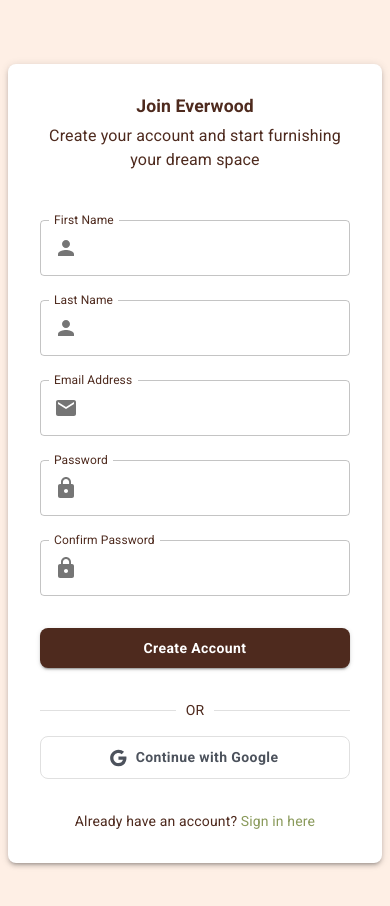
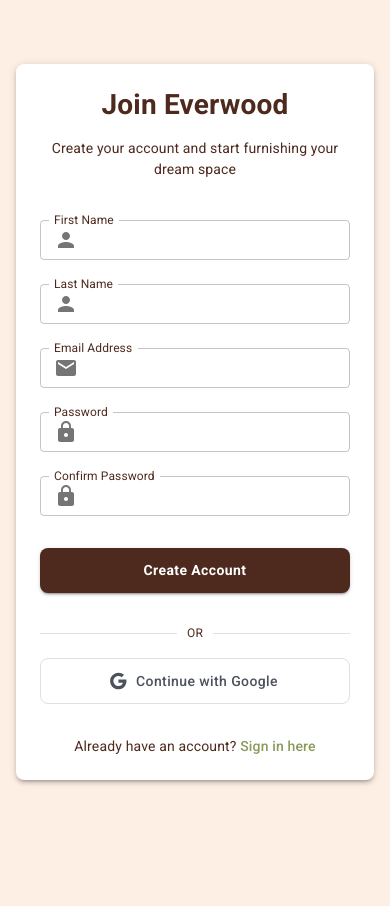
Before and after one commit to Mahrukh-Adeel/ecommerce-platform, a React (Vite) app in the folder frontend/: page /signup in a window 390 px wide. Shown: the top 906 px of the page. After the commit the page ends 844 px from the top, so only its background shows below. Built offline with nearby package versions, Linux system fonts and the light colour scheme.

Commit message:
Fix responsive design issues and function naming error

```diff
--- a/frontend/src/pages/Auth/SignupPage.tsx
+++ b/frontend/src/pages/Auth/SignupPage.tsx
@@ -131,30 +131,47 @@
     <Container
       maxWidth="sm"
       sx={{
-        py: 8,
+        py: { xs: 4, sm: 6, md: 8 },
+        px: { xs: 2, sm: 3 },
         display: 'flex',
         flexDirection: 'column',
         alignItems: 'center',
         justifyContent: 'center',
         minHeight: '100vh',
-        minWidth: '100vw'
+        bgcolor: 'background.default'
       }}
     >
       <Paper
         elevation={3}
         sx={{
-          p: 4,
+          p: { xs: 3, sm: 4, md: 5 },
           borderRadius: 2,
           width: '100%',
-          maxWidth: 500,
+          maxWidth: { xs: '100%', sm: 450, md: 500 },
           mx: 'auto'
         }}
       >
-        <Box sx={{ textAlign: 'center', mb: 4 }}>
-          <Typography variant="h4" component="h1" gutterBottom sx={{ color: 'primary.main', fontWeight: 'bold' }}>
+        <Box sx={{ textAlign: 'center', mb: { xs: 3, sm: 4 } }}>
+          <Typography
+            variant="h4"
+            component="h1"
+            gutterBottom
+            sx={{
+              color: 'primary.main',
+              fontWeight: 'bold',
+              fontSize: { xs: '1.75rem', sm: '2rem', md: '2.25rem' },
+              mb: 2
+            }}
+          >
             Join Everwood
           </Typography>
-          <Typography variant="body1" color="text.secondary">
+          <Typography
+            variant="body1"
+            color="text.secondary"
+            sx={{
+              fontSize: { xs: '0.875rem', sm: '1rem' }
+            }}
+          >
             Create your account and start furnishing your dream space
           </Typography>
         </Box>
@@ -179,6 +196,7 @@
             error={!!errors.firstName}
             helperText={errors.firstName}
             margin="normal"
+            size={window.innerWidth < 600 ? "small" : "medium"}
             InputProps={{
               startAdornment: <Person sx={{ color: 'action.active', mr: 1 }} />
             }}
@@ -194,6 +212,7 @@
             error={!!errors.lastName}
             helperText={errors.lastName}
             margin="normal"
+            size={window.innerWidth < 600 ? "small" : "medium"}
             InputProps={{
               startAdornment: <Person sx={{ color: 'action.active', mr: 1 }} />
             }}
@@ -210,6 +229,7 @@
             error={!!errors.email}
             helperText={errors.email}
             margin="normal"
+            size={window.innerWidth < 600 ? "small" : "medium"}
             InputProps={{
               startAdornment: <Email sx={{ color: 'action.active', mr: 1 }} />
             }}
@@ -226,6 +246,7 @@
             error={!!errors.password}
             helperText={errors.password}
             margin="normal"
+            size={window.innerWidth < 600 ? "small" : "medium"}
             InputProps={{
               startAdornment: <Lock sx={{ color: 'action.active', mr: 1 }} />
             }}
@@ -242,6 +263,7 @@
             error={!!errors.confirmPassword}
             helperText={errors.confirmPassword}
             margin="normal"
+            size={window.innerWidth < 600 ? "small" : "medium"}
             InputProps={{
               startAdornment: <Lock sx={{ color: 'action.active', mr: 1 }} />
             }}
@@ -253,10 +275,13 @@
             fullWidth
             variant="contained"
             disabled={isSubmitting}
+            size={window.innerWidth < 600 ? "medium" : "large"}
             sx={{
               mt: 3,
               mb: 2,
-              py: 1.5,
+              py: { xs: 1.25, sm: 1.5 },
+              fontSize: { xs: '0.875rem', sm: '1rem' },
+              fontWeight: 600,
               bgcolor: 'primary.main',
               '&:hover': {
                 bgcolor: 'primary.dark'
@@ -268,7 +293,11 @@
 
           {/* Google Signup Button */}
           <Divider sx={{ my: 2 }}>
-            <Typography variant="body2" color="text.secondary">
+            <Typography
+              variant="body2"
+              color="text.secondary"
+              sx={{ fontSize: { xs: '0.75rem', sm: '0.875rem' } }}
+            >
               OR
             </Typography>
           </Divider>
@@ -278,9 +307,12 @@
             variant="outlined"
             startIcon={<Google />}
             onClick={handleGoogleSignup}
+            size={window.innerWidth < 600 ? "medium" : "large"}
             sx={{
               mb: 2,
-              py: 1.5,
+              py: { xs: 1.25, sm: 1.5 },
+              fontSize: { xs: '0.875rem', sm: '1rem' },
+              fontWeight: 500,
               borderColor: 'grey.300',
               color: 'text.primary',
               '&:hover': {
@@ -293,14 +325,19 @@
           </Button>
 
           {/* Login Link */}
-          <Box sx={{ textAlign: 'center', mt: 2 }}>
-            <Typography variant="body2" color="text.secondary">
+          <Box sx={{ textAlign: 'center', mt: { xs: 2, sm: 3 } }}>
+            <Typography
+              variant="body2"
+              color="text.secondary"
+              sx={{ fontSize: { xs: '0.875rem', sm: '1rem' } }}
+            >
               Already have an account?{' '}
               <Link
                 href="/login"
                 sx={{
                   color: 'secondary.main',
                   textDecoration: 'none',
+                  fontWeight: 500,
                   '&:hover': { textDecoration: 'underline' }
                 }}
               >
--- a/frontend/src/pages/ProductDetail.tsx
+++ b/frontend/src/pages/ProductDetail.tsx
@@ -26,7 +26,7 @@
 import Footer from "../components/Footer";
 import LoginRequiredAlert from "../components/ui/LoginRequiredAlert";
 import { useEffect, useState } from "react";
-import { useParams, useNavigate } from "react-router-dom";
+import { useParams } from "react-router-dom";
 import { useCartStore } from '../store/cartStore';
 import { useWishlistStore } from '../store/wishlistStore';
 import { useAuthStore } from '../store/authStore';
@@ -35,7 +35,6 @@
 
 const ProductDetail: React.FC = () => {
   const { id: productId } = useParams();
-  const navigate = useNavigate();
 
   const {
     currentProduct: product,
@@ -50,7 +49,7 @@
     setSelectedImage,
     incrementQuantity,
     decrementQuantity,
-    resetQuantity
+    resetProductDetailState
   } = useUIStore();
 
   const { addItemToCart } = useCartStore();
@@ -73,9 +72,9 @@
   useEffect(() => {
     if (productId) {
       fetchSingleProduct(productId);
-      resetQuantity();
+      resetProductDetailState();
     }
-  }, [productId, fetchSingleProduct, resetQuantity]);
+  }, [productId, fetchSingleProduct, resetProductDetailState]);
 
   const handleQuantityChange = (delta: number) => {
     if (delta > 0) {
@@ -96,7 +95,6 @@
 
     try {
       await addItemToCart(product._id, quantity);
-      // Optionally show success message
     } catch (error) {
       console.error('Failed to add product to cart:', error);
     }
--- a/frontend/src/pages/User/Profile.tsx
+++ b/frontend/src/pages/User/Profile.tsx
@@ -197,7 +197,14 @@
     <>
       <NavBar />
 
-      <Container maxWidth="lg" sx={{ mt: 4, mb: 6 }}>
+      <Container
+        maxWidth="lg"
+        sx={{
+          mt: { xs: 2, sm: 3, md: 4 },
+          mb: { xs: 4, sm: 5, md: 6 },
+          px: { xs: 2, sm: 3 }
+        }}
+      >
         {!user ? (
           <Paper elevation={2} sx={{ p: 4, textAlign: 'center' }}>
             <Typography variant="h5" gutterBottom>
@@ -210,23 +217,38 @@
         ) : (
           <>
             {/* Header Section */}
-            <Paper elevation={2} sx={{ p: 4, mb: 4 }}>
+            <Paper elevation={2} sx={{ p: { xs: 2, sm: 3, md: 4 }, mb: { xs: 2, sm: 3, md: 4 } }}>
           <Grid container spacing={3} alignItems="center">
-            <Grid size={{ xs: 12, md: 2 }}>
+            <Grid size={{ xs: 12, sm: 4, md: 2 }}>
+              <Box sx={{ display: 'flex', justifyContent: { xs: 'center', sm: 'flex-start' } }}>
                 <Avatar
                   sx={{
-                  width: 100,
-                  height: 100,
+                    width: { xs: 80, sm: 90, md: 100 },
+                    height: { xs: 80, sm: 90, md: 100 },
                     bgcolor: 'primary.main',
-                  fontSize: '2rem',
+                    fontSize: { xs: '1.5rem', sm: '1.75rem', md: '2rem' },
                   }}
                 >
                   {userInfo.name.split(' ').map(n => n[0]).join('')}
                 </Avatar>
+              </Box>
             </Grid>
-            <Grid size={{ xs: 12, md: 7 }}>
-              <Box sx={{ display: 'flex', alignItems: 'center', gap: 1, mb: 1 }}>
-                <Typography variant="h4" sx={{ color: 'primary.main' }}>
+            <Grid size={{ xs: 12, sm: 8, md: 7 }}>
+              <Box sx={{
+                display: 'flex',
+                flexDirection: { xs: 'column', sm: 'row' },
+                alignItems: { xs: 'center', sm: 'center' },
+                gap: 1,
+                mb: 1,
+                textAlign: { xs: 'center', sm: 'left' }
+              }}>
+                <Typography
+                  variant="h4"
+                  sx={{
+                    color: 'primary.main',
+                    fontSize: { xs: '1.5rem', sm: '1.75rem', md: '2rem' }
+                  }}
+                >
                   {userInfo.name}
                 </Typography>
                 {userInfo.provider === 'google' && (
```
Lines whose indentation alone changed are shown as unchanged.
